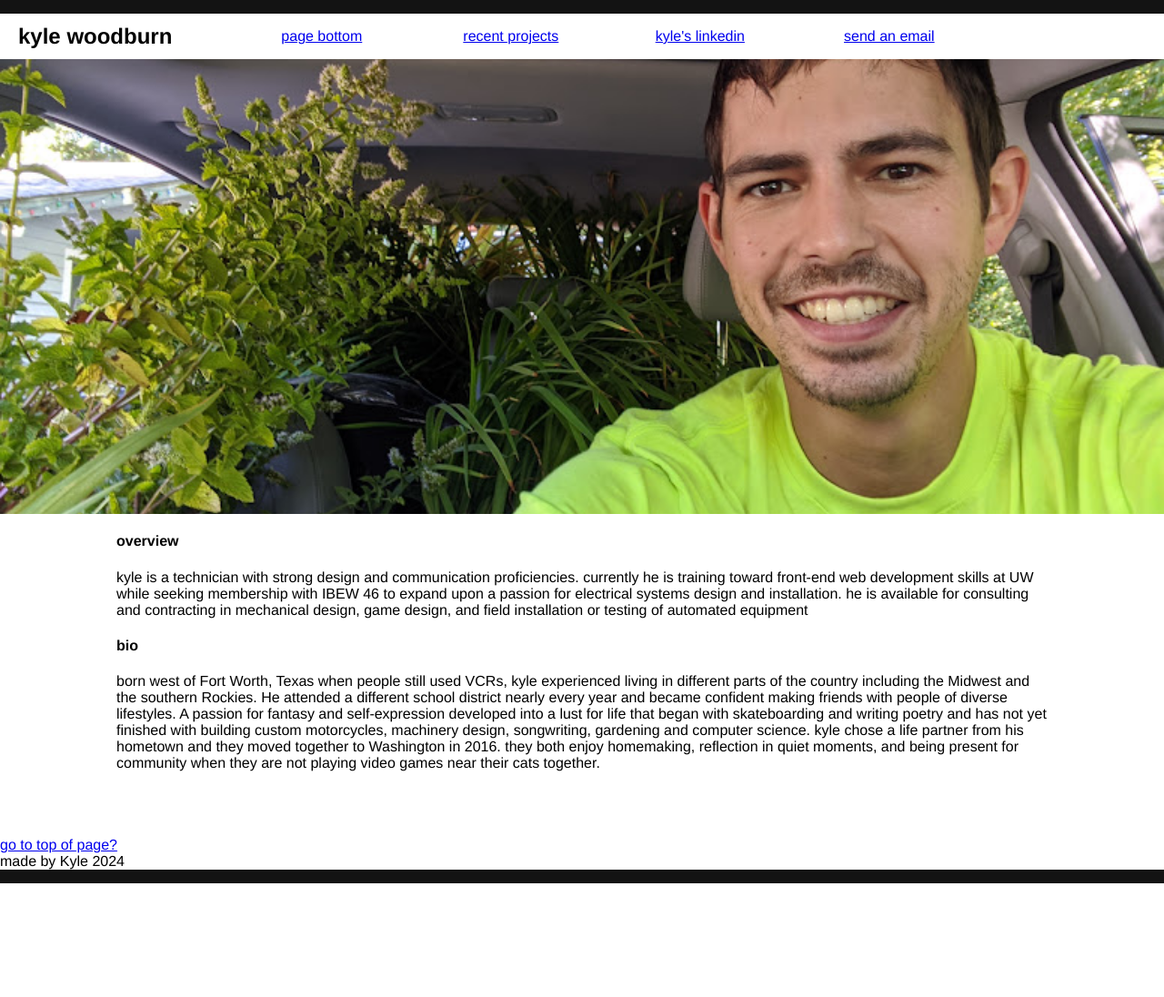
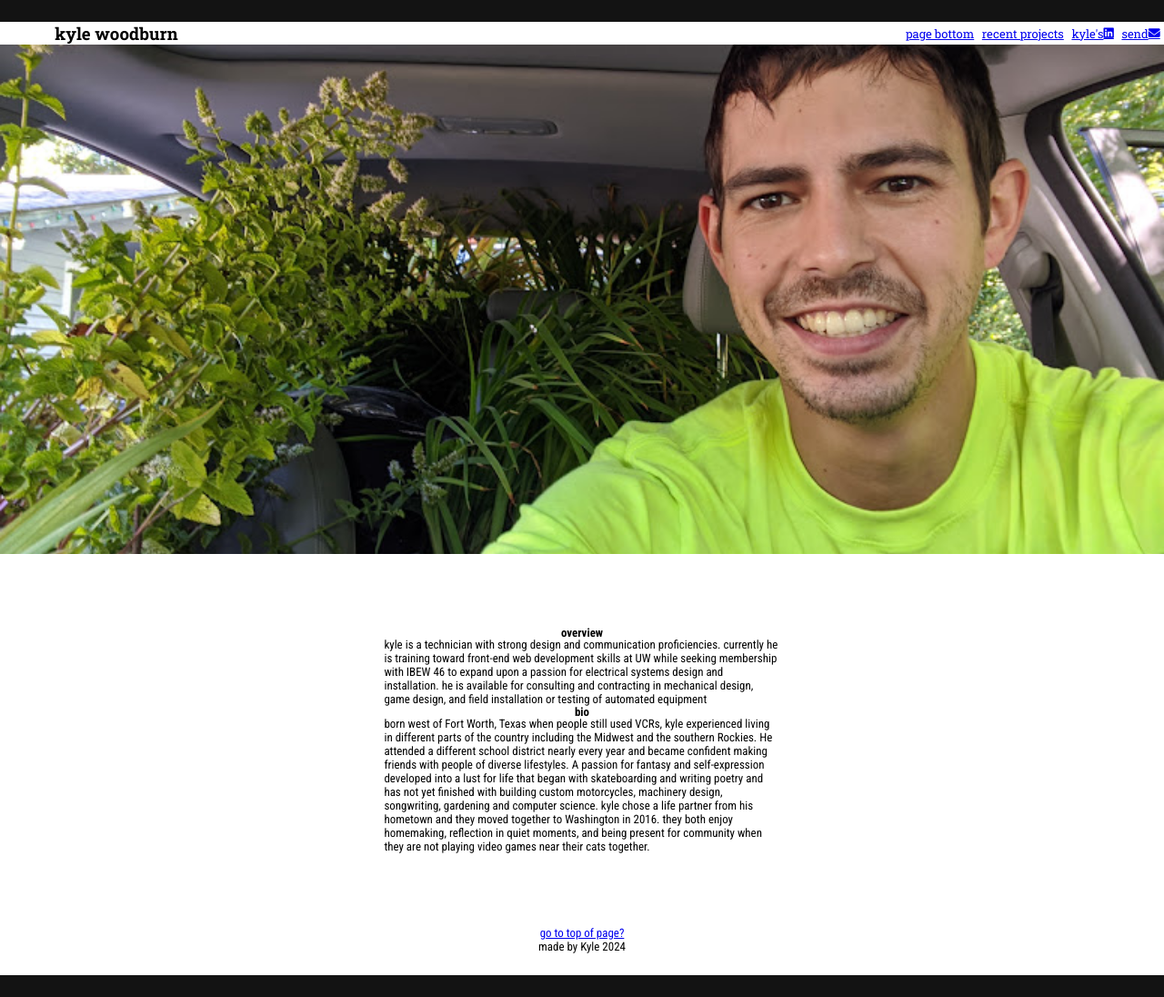
Before and after one commit to kraptastic/portfolio, a plain HTML site: page index.html in a window 1280 px wide. Shown: the whole page at 91% size. Before the commit the page ends 971 px from the top, so only its background shows below. Drawn offline with Linux system fonts and the light colour scheme.

Commit message:
updated css styling with flex, updated with google fonts and font awesome icons. new images added.

```diff
--- a/index.html
+++ b/index.html
@@ -4,28 +4,43 @@
 	<meta charset="utf-8">
 	<title>kyle woodburn - landing page</title>
     <link rel="stylesheet" type="text/css" href="styles/stylesheet.css">
+		<style>
+		@import url('https://fonts.googleapis.com/css2?family=Roboto+Condensed:ital,wght@0,100..900;1,100..900&display=swap');
+		@import url('https://fonts.googleapis.com/css2?family=Roboto+Condensed:ital,wght@0,100..900;1,100..900&family=Roboto+Slab:wght@100..900&display=swap');
+
+		header {
+			font-family: "Roboto Slab";
+		}
+		body {
+			font-family: "Roboto Condensed";
+		}
+		</style>
+		<script src="https://kit.fontawesome.com/cdd709569d.js" crossorigin="anonymous"></script>
 	</head>
 	<body>
         <div class="page-break"></div>
 		<header>
             <h2>kyle woodburn</h2>
             <nav>
-            <a id="nav-area"></a>
             <ul>
             <li><a href="#page-footer">page bottom</a></li>
                 <li><a href="portfolio.html">recent projects</a></li>
-                <li><a href="http://www.linkedin.com/in/kylewoodburn/">kyle's linkedin</a></li>
-                <li><a href="mailto:kyle@iconsonance.com">send an email</a></li>
+                <li><a href="http://www.linkedin.com/in/kylewoodburn/">kyle's <i class="fa-brands fa-linkedin"></i></a></li>
+                <li><a href="mailto:kyle@iconsonance.com">send <i class="fa-solid fa-envelope"></i></a></li>
+				<a id="nav-area" class="empty"></a>
              </ul>
-		</nav><br>
+		</nav>
 		</header>
         <div class="parallax"></div>
-		<article><h4>overview</h4>kyle is a technician with strong design and communication proficiencies. currently he is training toward front-end web development skills at UW while seeking membership with IBEW 46 to expand upon a passion for electrical systems design and installation. he is available for consulting and contracting in mechanical design, game design, and field installation or testing of automated equipment</article>
-		<article><h4>bio</h4>
-			born west of Fort Worth, Texas when people still used VCRs, kyle experienced living in different parts of the country including the Midwest and the southern Rockies. He attended a different school district nearly every year and became confident making friends with people of diverse lifestyles. A passion for fantasy and self-expression developed into a lust for life that began with skateboarding and writing poetry and has not yet finished with building custom motorcycles, machinery design, songwriting, gardening and computer science. kyle chose a life partner from his hometown and they moved together to Washington in 2016. they both enjoy homemaking, reflection in quiet moments, and being present for community when they are not playing video games near their cats together.
+		<div class="article-wrapper">
+		<article id="overview"><h4>overview</h4><p>kyle is a technician with strong design and communication proficiencies. currently he is training toward front-end web development skills at UW while seeking membership with IBEW 46 to expand upon a passion for electrical systems design and installation. he is available for consulting and contracting in mechanical design, game design, and field installation or testing of automated equipment</p>
+
 		</article>
-		<br><br><br><br>
-		<footer><a href="#nav-area">go to top of page?</a><br>made by Kyle 2024</footer>
+		<article id="bio"><h4>bio</h4>
+			<p>born west of Fort Worth, Texas when people still used VCRs, kyle experienced living in different parts of the country including the Midwest and the southern Rockies. He attended a different school district nearly every year and became confident making friends with people of diverse lifestyles. A passion for fantasy and self-expression developed into a lust for life that began with skateboarding and writing poetry and has not yet finished with building custom motorcycles, machinery design, songwriting, gardening and computer science. kyle chose a life partner from his hometown and they moved together to Washington in 2016. they both enjoy homemaking, reflection in quiet moments, and being present for community when they are not playing video games near their cats together.</p>
+		</article>
+		</div>
+		<footer id="page-one-footer"><a href="#nav-area">go to top of page?</a>made by Kyle 2024</footer>
         <div class="page-break"></div>
 	</body>
 </html>
--- a/styles/stylesheet.css
+++ b/styles/stylesheet.css
@@ -1,23 +1,74 @@
+* {
+    box-sizing: border-box
+}
+.page-break {
+    background-color: #131313;
+    color: white;
+    height: 3vh;
+    width: 100%;
+    margin: 0;
+    padding: 0;
+}
 html, body {
     padding: 0;
     margin: 0;
     font-family: helvetica;
+    font-size: 0.9rem;
 }
+header{
+    display: flex;
+}
+nav {
+    width: 100%;
+    display: flex;
+}
+h2 {
+    font-size: 1.3rem;
+    display: flex;
+    justify-content: center;
+    align-items: center;
+    min-width: 20%;
+    max-width: 35%;
+    margin: 0;
+    padding: 0;
+}
+nav ul {
+    list-style-type: none;
+    display:flex;
+    justify-content: flex-end;
+    flex-grow: 2;
+    padding: 0;
+    margin: 0;
+}
+nav li {
+    display: flex;
+    justify-content: space-around;
 
-nav {
-    max-width: 79%;
-    overflow: auto;
-    display: inline-flex;
 }
-
-article {
-    max-width: 80%;
-    margin: auto;
+nav li:hover {
+    background-color: #131313;
 }
-
+nav a{
+    display: flex;
+    justify-content: center;
+    align-items: center;
+    padding: 0 .3rem 0;
+}
+nav a:hover{
+    color: purple;
+    text-decoration: none;
+}
+nav a:visited{
+    color: green;
+}
+a:empty{
+    padding: 0;
+    margin: 0;
+    border: 0 solid white;
+}
 .parallax {
     background-image: url('../images/kyle-profile.jpg');
-    min-height:500px;
+    min-height:70vh;
     min-width: 100%;
     max-width: 100%;
     background-attachment: fixed;
@@ -25,51 +76,58 @@ article {
     background-repeat: no-repeat;
     background-size: cover;
 }
-
-.page-break {
-    background-color: #131313;
-    color: white;
-    height: 15px;
-    width: 100%;
-    margin: 0;
-    padding: 0;
+.article-wrapper {
+    display: flex;
+    flex-direction: column;
+    align-items: center;
+    margin: 10vh 0 0 0;
 }
 
-nav ul {
-    list-style-type: none;
-    margin: auto;
+article {
+    display: flex;
+    flex-direction: column;
+    align-items: center;
     }
+#bio, #overview {
+    width: 85%;
+    display: flex;
+    flex-direction: column;
+    justify-content: center;
+    align-items: center;
+    }
+h3 {
+    display: flex;
+    justify-content: center;
+}
+h4 {
+        margin: -0.1rem 0 0 0;
+}
+h5 {
+    display: flex;
+}
+figure {
+    display: flex;
+    flex-direction: column;
+    align-items: center;
 
-nav li {
-    border-radius: 5px;
-    float: left;
-    width: 15vw;
-    text-align: center;
-    margin: 0.5rem;
 }
-nav li:hover {
-    background-color: #131313;
+figcaption {
+    margin-top: 0.1rem;
 }
+p  {
+    max-width: 40%;
+    margin: -0.1rem 0 0 0;
+}
+footer {
+    display: flex;
+    flex-direction: column;
+    align-items: center;
+}
+#page-one-footer {
+    margin: 10vh 0 3vh 0;
+    display: flex;
+    flex-direction: column;
+    justify-content: center;
+    align-items: center;
 
-nav a{
-    display: block;
-    padding: 8px;
-    margin: auto;
 }
-
-nav a:hover{
-    color: purple;
-    text-decoration: none;
-    }
-
-nav a:visited{
-    color: green;
-    }
-
-h2 {
-    margin: auto;
-    font-size: 1.5rem;
-    padding: 0 0 0 20px;
-    max-width: 20%;
-    display: inline-flex;
-    }
```
Also changed, not shown: portfolio.html (+39 -22 lines), images/equipment-1.jpg (added), images/faucet-drain.jpg (added), images/valve-assembly-1.jpg (renamed from images/valve-assembly.jpg), images/valve-assembly-2.jpg (added). Lines whose indentation alone changed are shown as unchanged.
